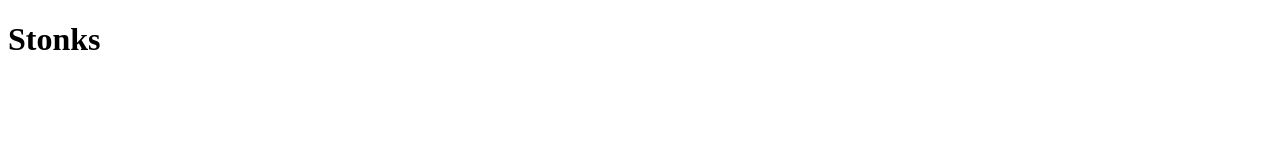
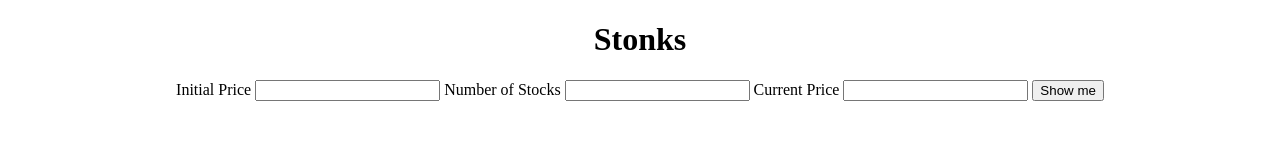
Before and after one commit to gadgetfather/markFourteen-stock-profit-loss, a plain HTML site: page index.html in a window 1280 px wide. Drawn offline with Linux system fonts and the light colour scheme.

Commit message:
structured the website

```diff
--- a/index.html
+++ b/index.html
@@ -4,10 +4,23 @@
     <meta charset="UTF-8">
     <meta http-equiv="X-UA-Compatible" content="IE=edge">
     <meta name="viewport" content="width=device-width, initial-scale=1.0">
+    <link rel="stylesheet" href="style.css">
     <title>Stonks</title>
 </head>
 <body>
     <h1>Stonks </h1>
 
+    <main>
+        <label for="price1">Initial Price</label>
+        <input type="number" name="" id="price1">
+        <label for="no-of-stocks">Number of Stocks</label>
+        <input type="number" name="" id="no-of-stocks">
+        <label for="current-price">Current Price</label>
+        <input type="number" name="" id="current-price">
+        <button id="output-btn">Show me</button>
+        <div id="output"></div>
+    </main>
+
+
 </body>
 </html>
```
